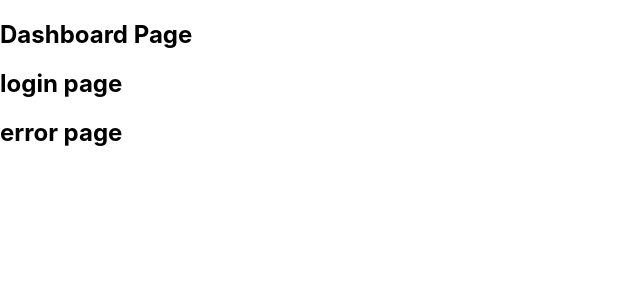
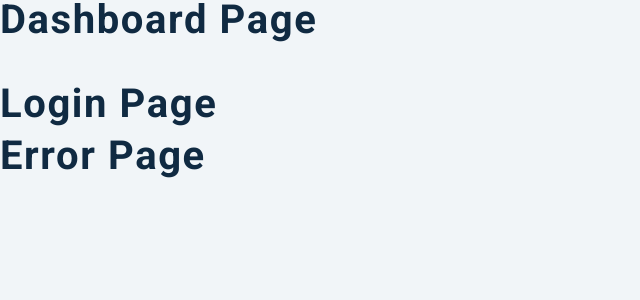
Before and after one commit to bisoladev/github-search-users-project, a React (Create React App) app: page / in a window 1280 px wide. Shown: the top 300 px of the page, without its empty margins (0-640 px from the left). Built offline with nearby package versions, Linux system fonts and the light colour scheme.

Commit message:
Created global styles and variables

```diff
--- a/src/index.css
+++ b/src/index.css
@@ -1,13 +1,183 @@
+/*
+===============
+Fonts
+===============
+*/
+@import url('https://fonts.googleapis.com/css?family=Open+Sans|Roboto:400,700&display=swap');
+
+/*
+===============
+Variables
+===============
+*/
+
+:root {
+  /* dark shades of primary color*/
+  --clr-primary-1: hsl(185, 91%, 17%);
+  --clr-primary-2: hsl(185, 84%, 25%);
+  --clr-primary-3: hsl(185, 81%, 29%);
+  --clr-primary-4: hsl(185, 77%, 34%);
+  /* primary/main color */
+  --clr-primary-5: hsl(185, 62%, 45%);
+  /* lighter shades of primary color */
+  --clr-primary-6: hsl(185, 57%, 50%);
+  --clr-primary-7: hsl(184, 65%, 59%);
+  --clr-primary-8: hsl(184, 80%, 74%);
+  --clr-primary-9: hsl(185, 94%, 87%);
+  --clr-primary-10: hsl(186, 100%, 94%);
+  /* darkest grey - used for headings */
+  --clr-grey-1: hsl(209, 61%, 16%);
+  --clr-grey-2: hsl(211, 39%, 23%);
+  --clr-grey-3: hsl(209, 34%, 30%);
+  --clr-grey-4: hsl(209, 28%, 39%);
+  /* grey used for paragraphs */
+  --clr-grey-5: hsl(210, 22%, 49%);
+  --clr-grey-6: hsl(209, 23%, 60%);
+  --clr-grey-7: hsl(211, 27%, 70%);
+  --clr-grey-8: hsl(210, 31%, 80%);
+  --clr-grey-9: hsl(212, 33%, 89%);
+  --clr-grey-10: #f1f5f8;
+  --clr-white: #fff;
+  --clr-red-dark: hsl(360, 67%, 44%);
+  --clr-red-light: hsl(360, 71%, 66%);
+  --clr-green-dark: hsl(125, 67%, 44%);
+  --clr-green-light: hsl(125, 71%, 66%);
+  --clr-black: #222;
+  --ff-primary: 'Roboto', sans-serif;
+  --ff-secondary: 'Open Sans', sans-serif;
+  --transition: all 0.3s linear;
+  --spacing: 0.1rem;
+  --radius: 0.25rem;
+  --light-shadow: 0 5px 15px rgba(0, 0, 0, 0.1);
+  --dark-shadow: 0 5px 15px rgba(0, 0, 0, 0.2);
+  --max-width: 1170px;
+  --fixed-width: 620px;
+}
+/*
+===============
+Global Styles
+===============
+*/
+
+*,
+::after,
+::before {
+  margin: 0;
+  padding: 0;
+  box-sizing: border-box;
+}
 body {
-  margin: 0;
-  font-family: -apple-system, BlinkMacSystemFont, 'Segoe UI', 'Roboto', 'Oxygen',
-    'Ubuntu', 'Cantarell', 'Fira Sans', 'Droid Sans', 'Helvetica Neue',
-    sans-serif;
-  -webkit-font-smoothing: antialiased;
-  -moz-osx-font-smoothing: grayscale;
+  font-family: var(--ff-secondary);
+  background: var(--clr-grey-10);
+  color: var(--clr-grey-1);
+  line-height: 1.5;
+  font-size: 0.875rem;
+}
+ul {
+  list-style-type: none;
+}
+a {
+  text-decoration: none;
+}
+img {
+  width: 100%;
+  display: block;
 }
 
-code {
-  font-family: source-code-pro, Menlo, Monaco, Consolas, 'Courier New',
-    monospace;
+h1,
+h2,
+h3,
+h4 {
+  letter-spacing: var(--spacing);
+  text-transform: capitalize;
+  line-height: 1.25;
+  margin-bottom: 0.75rem;
+  font-family: var(--ff-primary);
 }
+h1 {
+  font-size: 3rem;
+}
+h2 {
+  font-size: 2rem;
+}
+h3 {
+  font-size: 1.25rem;
+}
+h4 {
+  font-size: 0.875rem;
+}
+p {
+  margin-bottom: 1.25rem;
+  color: var(--clr-grey-5);
+}
+@media screen and (min-width: 800px) {
+  h1 {
+    font-size: 4rem;
+  }
+  h2 {
+    font-size: 2.5rem;
+  }
+  h3 {
+    font-size: 1.75rem;
+  }
+  h4 {
+    font-size: 1rem;
+  }
+  body {
+    font-size: 1rem;
+  }
+  h1,
+  h2,
+  h3,
+  h4 {
+    line-height: 1;
+  }
+}
+/*  global classes */
+
+.btn {
+  text-transform: uppercase;
+  background: var(--clr-primary-5);
+  color: var(--clr-primary-10);
+  padding: 0.375rem 0.75rem;
+  letter-spacing: var(--spacing);
+  display: inline-block;
+  font-weight: 400;
+  transition: var(--transition);
+  font-size: 0.875rem;
+  border: 2px solid transparent;
+  cursor: pointer;
+  box-shadow: 0 1px 3px rgba(0, 0, 0, 0.2);
+  border-radius: var(--radius);
+}
+.btn:hover {
+  background: var(--clr-primary-8);
+  color: var(--clr-primary-1);
+}
+
+/* section */
+.section {
+  padding: 1rem 0;
+  position: relative;
+}
+
+.section-center {
+  width: 90vw;
+  margin: 0 auto;
+  max-width: 1170px;
+}
+@media screen and (min-width: 992px) {
+  .section-center {
+    width: 95vw;
+  }
+}
+.loading-img {
+  width: 20rem;
+  height: 20rem;
+  display: block;
+  margin: 0 auto;
+  margin-top: 10rem;
+}
+main {
+  padding-bottom: 2rem;
+}
```
